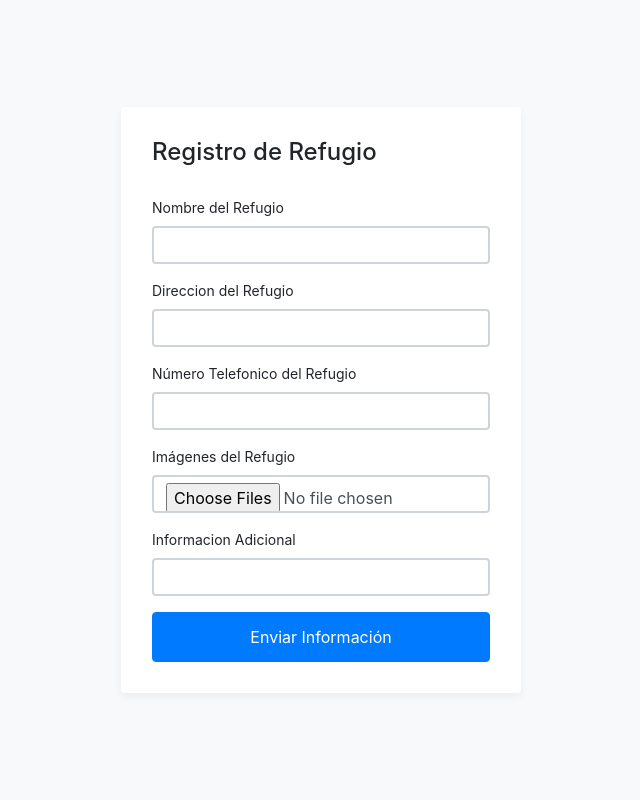
After one commit to SebasProgramer/proyect-petconnect, a PHP site: page /proyect-petconnect/register_ref.html in a window 1280 px wide. The commit adds this page. Shown: the whole page, without its empty margins (319-959 px from the left). Run offline with PHP 8.4, Linux system fonts and the light colour scheme.

Commit message:
Register ref listo

```diff
--- a/check_email.html
+++ b/check_email.html
@@ -7,7 +7,7 @@
     <style>
         body {
             font-family: Arial, sans-serif;
-            color: #f0f0f0; /* Color blanco */
+            color: #f0f0f0;
             text-align: center;
             background-image: url('dog.jpg'); /* Fondo difuminado */
             background-size: cover;
--- a/my-login.js
+++ b/my-login.js
@@ -87,7 +87,7 @@ $(document).ready(function() {
                             $("#password").addClass("is-invalid");
                         }
                     } else {
-                        window.location.href = "homepage.php";
+                        window.location.href = "homepage.html";
                     }
                 },
                 error: function() {
--- /dev/null
+++ b/register_ref.html
@@ -0,0 +1,67 @@
+<!DOCTYPE html>
+<html lang="en">
+<head>
+    <meta charset="UTF-8">
+    <meta name="viewport" content="width=device-width, initial-scale=1">
+    <title>Registro de Refugio</title>
+    <link rel="stylesheet" href="https://stackpath.bootstrapcdn.com/bootstrap/4.3.1/css/bootstrap.min.css" integrity="sha384-ggOyR0iXCbMQv3Xipma34MD+dH/1fQ784/j6cY/iJTQUOhcWr7x9JvoRxT2MZw1T" crossorigin="anonymous">
+    <link rel="stylesheet" type="text/css" href="./Css/my-login.css">
+</head>
+<body class="my-login-page">
+    <div class="container h-100">
+        <div class="row justify-content-md-center align-items-center h-100">
+            <div class="card-wrapper">
+                <div class="card fat">
+                    <div class="card-body">
+                        <h4 class="card-title">Registro de Refugio</h4>
+                        <form method="POST" action="register_ref.php" class="register_ref" novalidate="" enctype="multipart/form-data">
+
+                            <div class="form-group">
+                                <label for="refugio_name">Nombre del Refugio</label>
+                                <input type="text" class="form-control" name="refugio_name" id="refugio_name"/>
+                                <small class="text-danger" id="error-refugio_name"></small>
+                            </div>
+
+                            <div class="form-group">
+                                <label for="refugio_direction">Direccion del Refugio</label>
+                                <input type="text" class="form-control" name="refugio_direction" id="refugio_direction"/>
+                                <small class="text-danger" id="error-refugio_direction"></small>
+                            </div>
+
+                            <div class="form-group">
+                                <label for="refugio_cellphone">Número Telefonico del Refugio</label>
+                                <input type="number" class="form-control" name="refugio_cellphone" id="refugio_cellphone"/>
+                                <small class="text-danger" id="error-refugio_cellphone"></small>
+                            </div>
+
+                            <div class="form-group">
+                                <label for="refugio_images">Imágenes del Refugio</label>
+                                <input type="file" class="form-control" name="refugio_images[]" id="refugio_images" multiple accept="image/*" />
+                                <small class="text-danger" id="error-refugio_images"></small>
+                            </div>
+
+                            <div class="form-group">
+                                <label for="refugio_information">Informacion Adicional</label>
+                                <input type="text" class="form-control" name="refugio_information" id="refugio_information"/>
+                                <small class="text-danger" id="error-refugio_information"></small>
+                            </div>
+
+                            <div class="form-group m-0">
+                                <button type="button" class="btn btn-primary btn-block" id="submitBtn">
+                                    Enviar Información
+                                </button>
+                            </div>
+                        </form>
+                    </div>
+                </div>
+            </div>
+        </div>
+    </div>
+
+    <!-- Incluir la versión completa de jQuery -->
+    <script src="https://code.jquery.com/jquery-3.3.1.slim.min.js" integrity="sha384-q8i/X+965DzO0rT7abK41JStQIAqVgRVzpbzo5smXKp4YfRvH+8abtTE1Pi6jizo" crossorigin="anonymous"></script>
+
+    <!-- Incluir tu archivo JavaScript personalizado -->
+    <script src="./register_ref.js"></script>
+</body>
+</html>
--- /dev/null
+++ b/register_ref.js
@@ -0,0 +1,71 @@
+$(document).ready(function () {
+    // Agrega eventos input para cada campo
+    $("#refugio_name").on("input", function () {
+        $("#error-refugio_name").text("");
+    });
+
+    $("#refugio_direction").on("input", function () {
+        $("#error-refugio_direction").text("");
+    });
+
+    $("#refugio_cellphone").on("input", function () {
+        $("#error-refugio_cellphone").text("");
+    });
+
+    $("#refugio_images").on("input", function () {
+        $("#error-refugio_images").text("");
+    });
+
+    $("#refugio_information").on("input", function () {
+        $("#error-refugio_information").text("");
+    });
+
+    $("#submitBtn").click(function () {
+        // Validar cada campo antes de enviar el formulario
+        var isValid = true;
+
+        // Validar Nombre del Refugio
+        var refugioName = $("#refugio_name").val();
+        if (refugioName === "") {
+            $("#error-refugio_name").text("Coloca el Nombre de tu Refugio");
+            isValid = false;
+        }
+
+        // Validar Dirección del Refugio
+        var refugioDirection = $("#refugio_direction").val();
+        if (refugioDirection === "") {
+            $("#error-refugio_direction").text("Coloca la Direccion de tu refugio porfavor");
+            isValid = false;
+        }
+
+        // Validar Número Telefonico del Refugio
+        var refugioCellphone = $("#refugio_cellphone").val();
+        if (refugioCellphone === "") {
+            $("#error-refugio_cellphone").text("Coloca este campo");
+            isValid = false;
+        } else if (!/^\d+$/.test(refugioCellphone)) {
+            $("#error-refugio_cellphone").text("Ingresa solo números en este campo");
+            isValid = false;
+        }
+
+
+        // Validar Imágenes del Refugio
+        var refugioImages = $("#refugio_images").val();
+        if (refugioImages === "") {
+            $("#error-refugio_images").text("Debes adjuntar fotografias de tu refugio");
+            isValid = false;
+        }
+
+        // Validar Informacion Adicional
+        var refugioInformation = $("#refugio_information").val();
+        if (refugioInformation === "") {
+            $("#error-refugio_information").text("Completa este campo con informacion adicional");
+            isValid = false;
+        }
+
+        // Si todos los campos son válidos, enviar el formulario
+        if (isValid) {
+            $(".register_ref").submit();
+        }
+    });
+});
```
Also changed, not shown: petconnect (2).sql (+47 -5 lines), profile.php (+55 -24 lines), register_ref.php (added, +62 -0 lines), register_ref_ok.html (added, +11 -0 lines), profile_images/Captura de pantalla 2023-09-26 211649.png (added), profile_images/Captura de pantalla 2023-09-26 223203.png (added), profile_images/Captura de pantalla 2023-10-11 110202.png (added), profile_images/Captura de pantalla 2023-11-14 121506.png (added), profile_images/Captura de pantalla 2023-11-14 141304.png (added).
